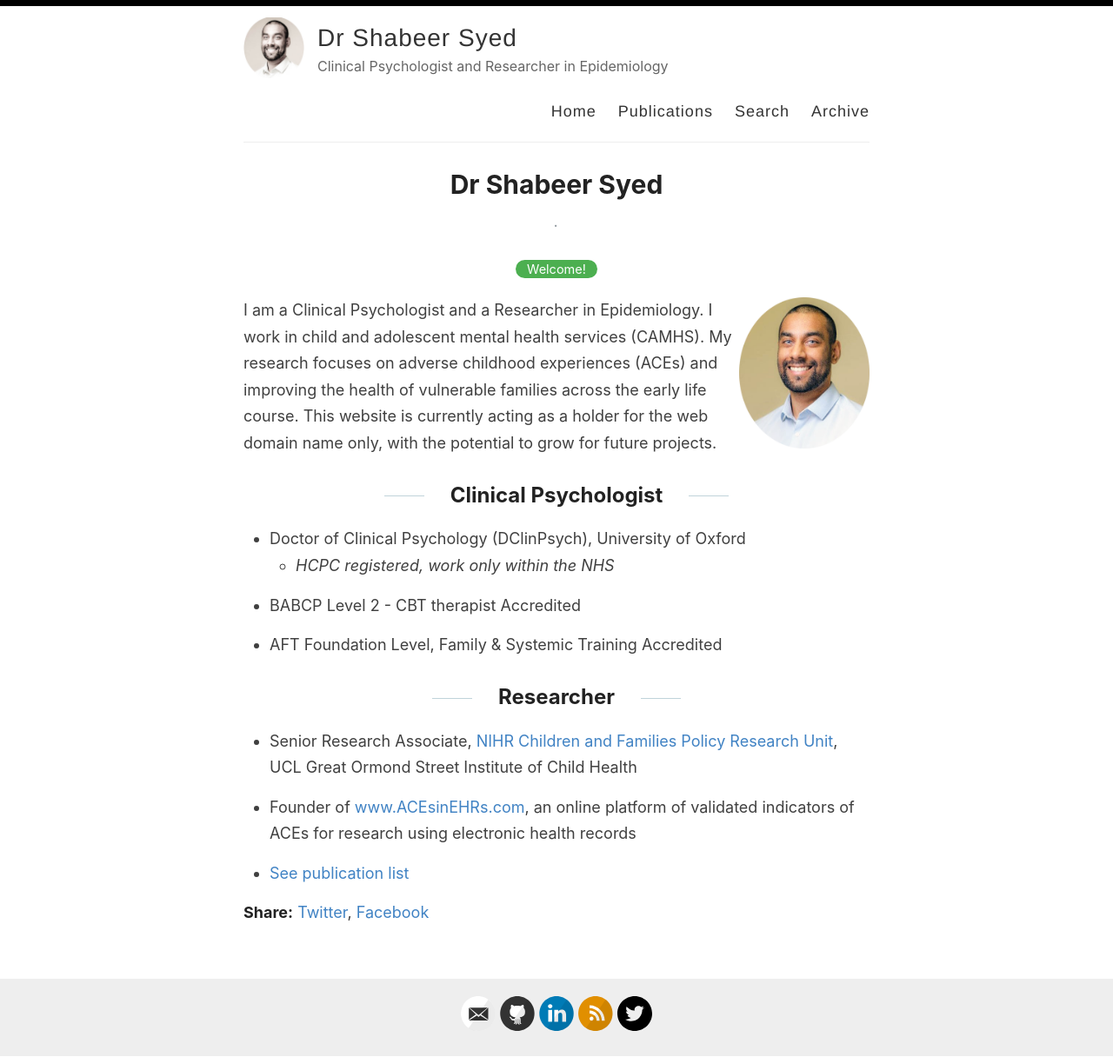
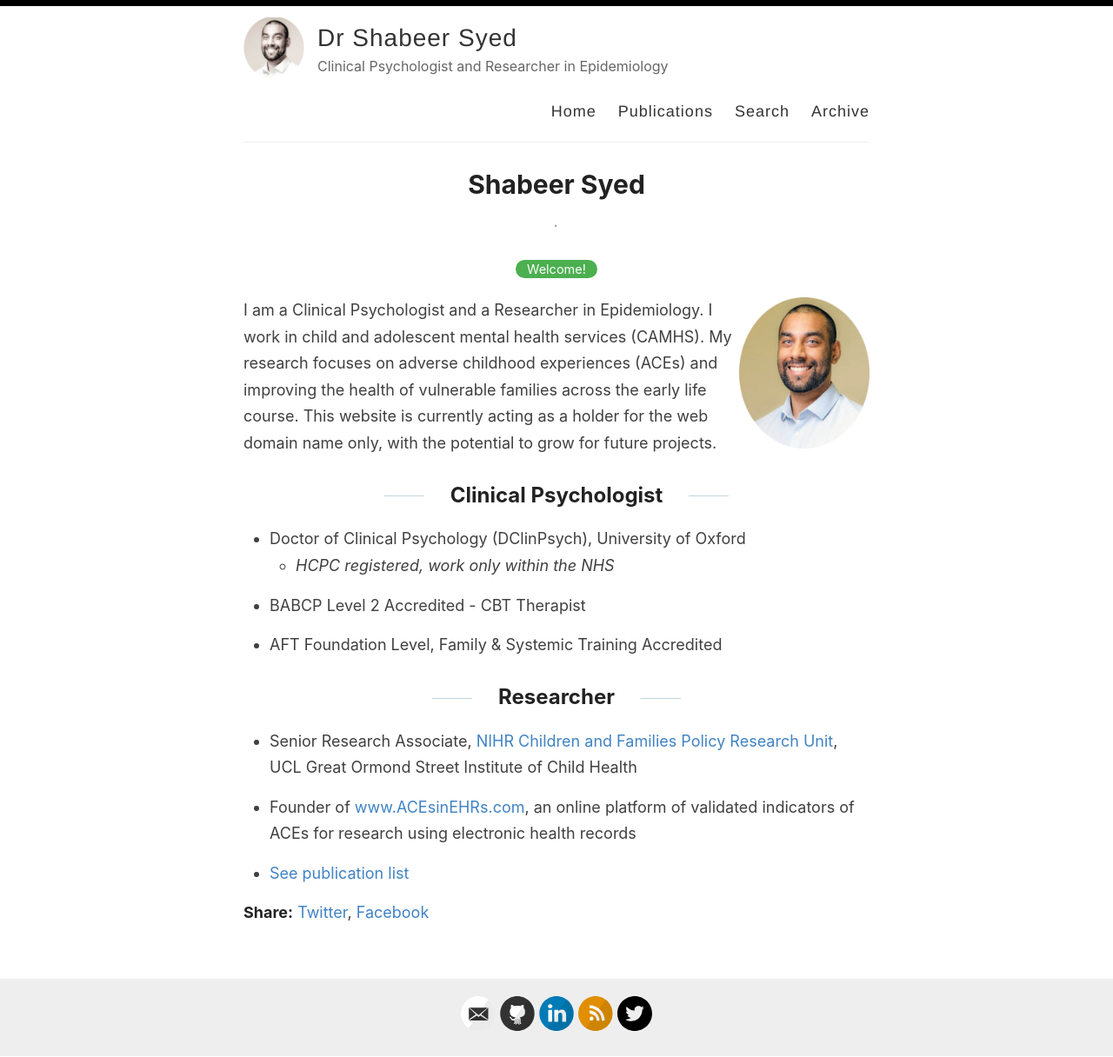
Before and after one commit to shabeer-syed/shabeersyed, a Jekyll site: the page built from index.md, in a window 1280 px wide. Shown: the whole page at 87% size. Built offline with Jekyll 4.4.1, drawn with Linux system fonts in a browser that asks for light colours; comment, search, counter and statistics services are not loaded.

```diff
--- a/index.md
+++ b/index.md
@@ -1,6 +1,6 @@
 ---
 layout: post
-title: Dr Shabeer Syed
+title: Shabeer Syed
 categories: [Welcome!]
 ---
 
@@ -12,7 +12,7 @@ I am a Clinical Psychologist and a Researcher in Epidemiology. I work in child a
 - Doctor of Clinical Psychology (DClinPsych), University of Oxford
    - *HCPC registered, work only within the NHS*
 
-- BABCP Level 2 - CBT therapist Accredited
+- BABCP Level 2 Accredited - CBT Therapist
 
 - AFT Foundation Level, Family & Systemic Training Accredited
 
```
